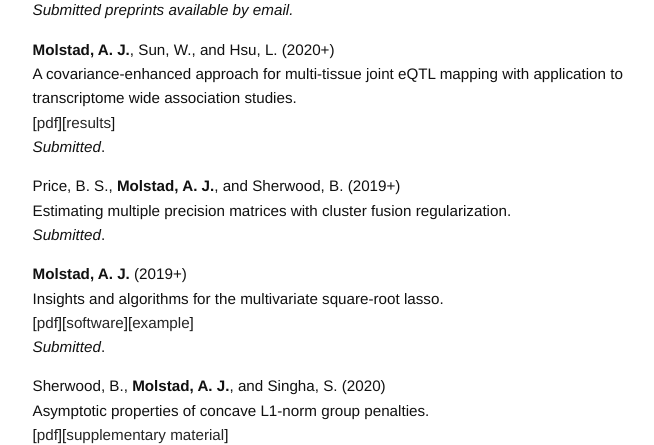
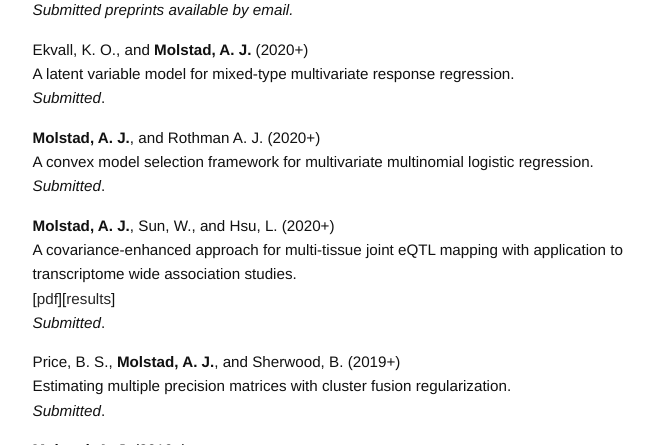
Before and after one commit to ajmolstad/ajmolstad.github.io, a Jekyll site: the page built from research.md, in a window 1280 px wide and 900 px high, cut to the strip 455-900 px from the top of the window. Shown: the whole strip, without its empty margins (275-929 px from the left). Built offline with Jekyll 4.4.1, drawn with Linux system fonts in a browser that asks for light colours.

Commit message:
Update research.md

```diff
--- a/research.md
+++ b/research.md
@@ -9,13 +9,13 @@ permalink: /research/
 *Submitted preprints available by email.*
 
 
-<!-- Ekvall, K. O., and **Molstad, A. J.** (2020+)<br>
+Ekvall, K. O., and **Molstad, A. J.** (2020+)<br>
 A latent variable model for mixed-type multivariate response regression. <br>
-*Submitted*.  <br> -->
+*Submitted*.  <br>
 
-<!-- **Molstad, A. J.**, and Rothman A. J. (2020+)<br>
-Variable selection for multivariate multinomial logistic regression. <br>
-*In preparation*.  <br> -->
+**Molstad, A. J.**, and Rothman A. J. (2020+)<br>
+A convex model selection framework for multivariate multinomial logistic regression. <br>
+*Submitted*.  <br>
 
 **Molstad, A. J.**, Sun, W., and Hsu, L. (2020+)<br>
 A covariance-enhanced approach for multi-tissue joint eQTL mapping with application to transcriptome wide association studies. <br>
```
